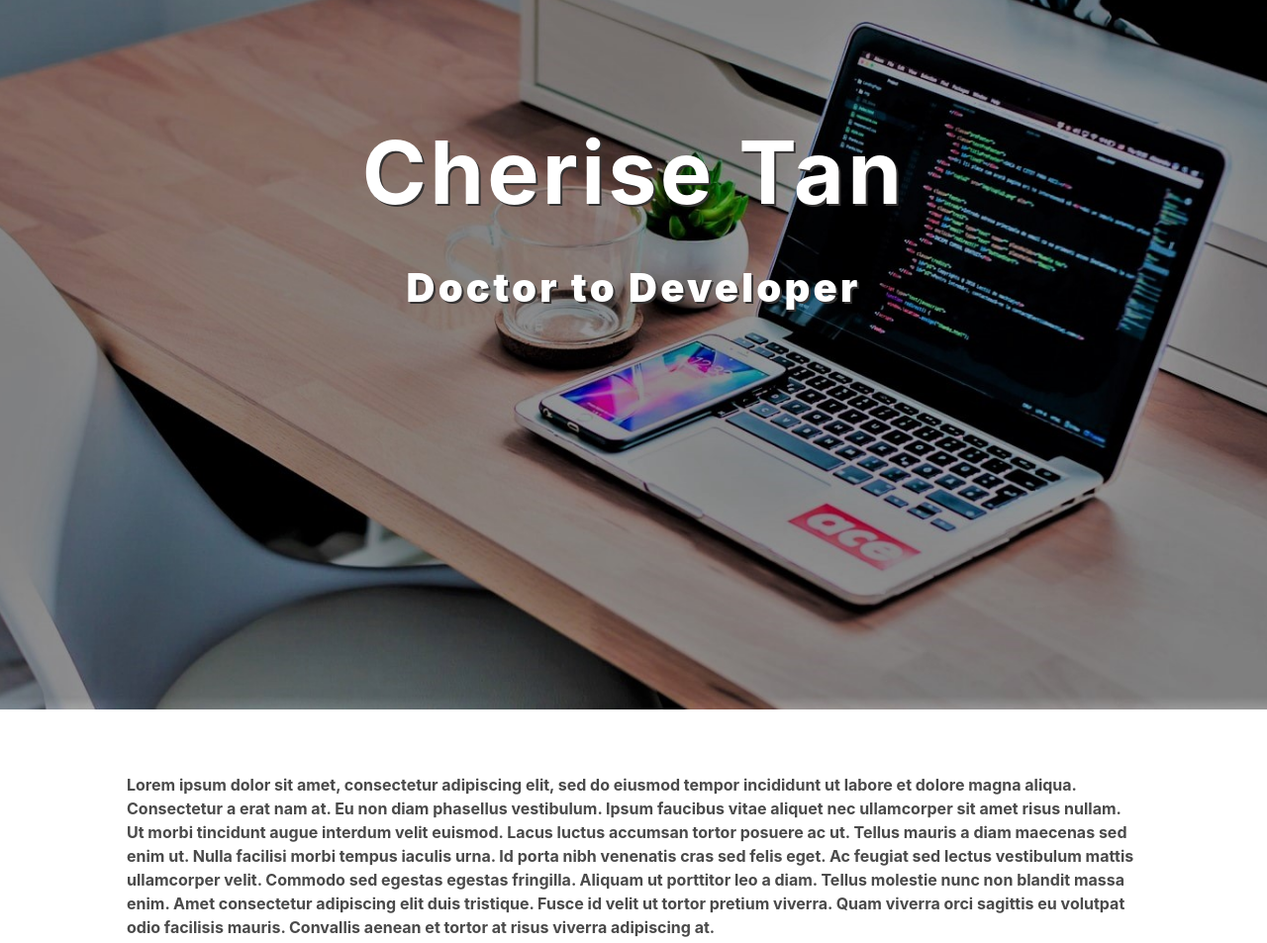
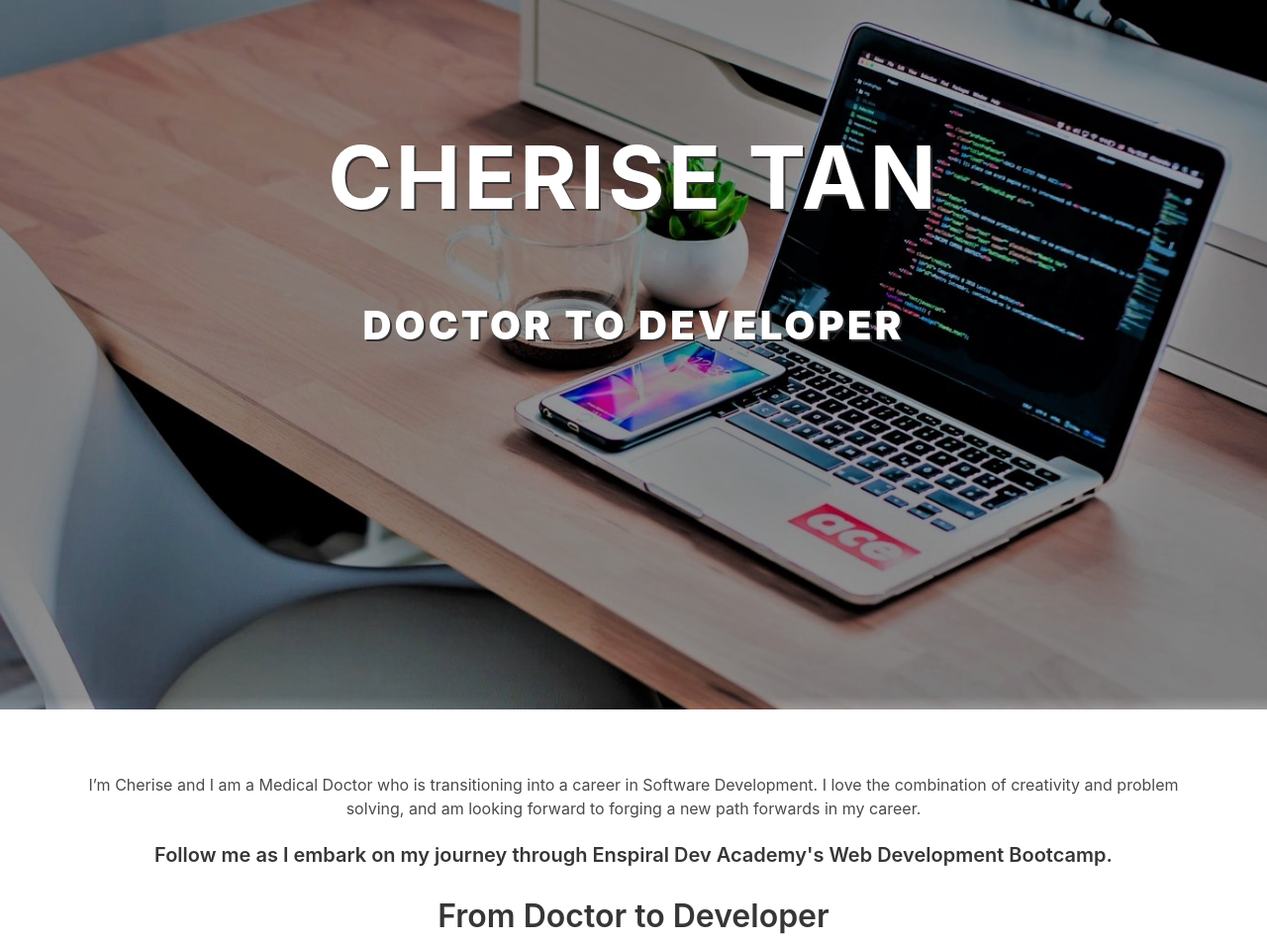
Before and after one commit to cherise-tan/cherise-tan.github.io, a plain HTML site: page index.html in a window 1280 px wide. Shown: the part 83-1036 px from the top of the page at 99% size. Drawn offline with nearby package versions, Linux system fonts and the light colour scheme.

Commit message:
Update about section

```diff
--- a/index.html
+++ b/index.html
@@ -16,7 +16,7 @@
 
 <body>
 
-  <section class="title">
+  <section class="heading">
     <nav class="navbar is-transparent" role="navigation" aria-label="main navigation">
       <div class="navbar-brand">
         <a class="navbar-item" href="./index.html"></a>
@@ -43,16 +43,14 @@
   </section>
 
   <section class="about">
-    <h1 class="about">
-      Lorem ipsum dolor sit amet, consectetur adipiscing elit, sed do eiusmod tempor incididunt ut labore et dolore
-      magna aliqua. Consectetur a erat nam at. Eu non diam phasellus vestibulum. Ipsum faucibus vitae aliquet nec
-      ullamcorper sit amet risus nullam. Ut morbi tincidunt augue interdum velit euismod. Lacus luctus accumsan tortor
-      posuere ac ut. Tellus mauris a diam maecenas sed enim ut. Nulla facilisi morbi tempus iaculis urna. Id porta
-      nibh venenatis cras sed felis eget. Ac feugiat sed lectus vestibulum mattis ullamcorper velit. Commodo sed
-      egestas egestas fringilla. Aliquam ut porttitor leo a diam. Tellus molestie nunc non blandit massa enim. Amet
-      consectetur adipiscing elit duis tristique. Fusce id velit ut tortor pretium viverra. Quam viverra orci sagittis
-      eu volutpat odio facilisis mauris. Convallis aenean et tortor at risus viverra adipiscing at.
-    </h1>
+    <p>
+      I’m Cherise and I am a Medical Doctor who is transitioning into a career in Software Development.
+      I love the combination of creativity and problem solving, and am looking forward to forging a new path forwards in
+      my career.
+    </p>
+    <h2 class="title is-5"> Follow me as I embark on my journey through Enspiral Dev Academy's Web Development Bootcamp.
+    </h2>
+    <h1 class="title">From Doctor to Developer</h1>
   </section>
 
   <footer class="footer">
--- a/styles/main.css
+++ b/styles/main.css
@@ -2,12 +2,8 @@ html {
     scroll-behavior: smooth;
 }
 
-h1 {
-    font-weight: 700;
-}
-
 /* TITLE */
-.title {
+.heading {
     background-image: url(../images/code.jpg);
     background-size: cover;
     background-repeat: no-repeat;
@@ -36,6 +32,7 @@ h1 {
     padding-top: 1.5rem;
     padding-right: 1.5rem;
     text-align: center;
+    font-size: 1.5rem;
 }
 
 .navbar-item:hover {
@@ -52,6 +49,10 @@ h1 {
     text-shadow: 2px 2px rgb(53, 51, 51);
 }
 
+.introduction h1 {
+    font-weight: 700;
+}
+
 .introduction span {
     font-size: 2.5rem;
 }
@@ -59,7 +60,17 @@ h1 {
 /* ABOUT */
 .about {
     background-color: white;
-    margin: 4rem;
+    margin: 4rem 5rem;
+    text-align: center;
+}
+
+.about p {
+    margin-bottom: 1.5rem;
+}
+
+.about h1 {
+    margin-top: 2rem;
+    font-size: 2rem;
 }
 
 /* FOOTER */
@@ -70,7 +81,7 @@ h1 {
 /* MEDIA QUERIES */
 @media only screen and (max-width: 1024px) {
     .introduction {
-        font-size: 4.5rem;
+        font-size: 4rem;
     }
 
     .introduction span {
@@ -82,16 +93,20 @@ h1 {
         padding-top: 0.5rem;
         padding-right: 0;
         text-align: center;
-        font-size: 1.5rem;
+        font-size: 1rem;
     }
 }
 
 @media only screen and (max-width: 768px) {
     .introduction {
-        font-size: 4.25rem;
+        font-size: 3.75rem;
     }
 
     .introduction span {
-        font-size: 1.25rem;
+        font-size: 1rem;
+    }
+
+    .about h1 {
+        font-size: 1.5rem;
     }
 }
```
